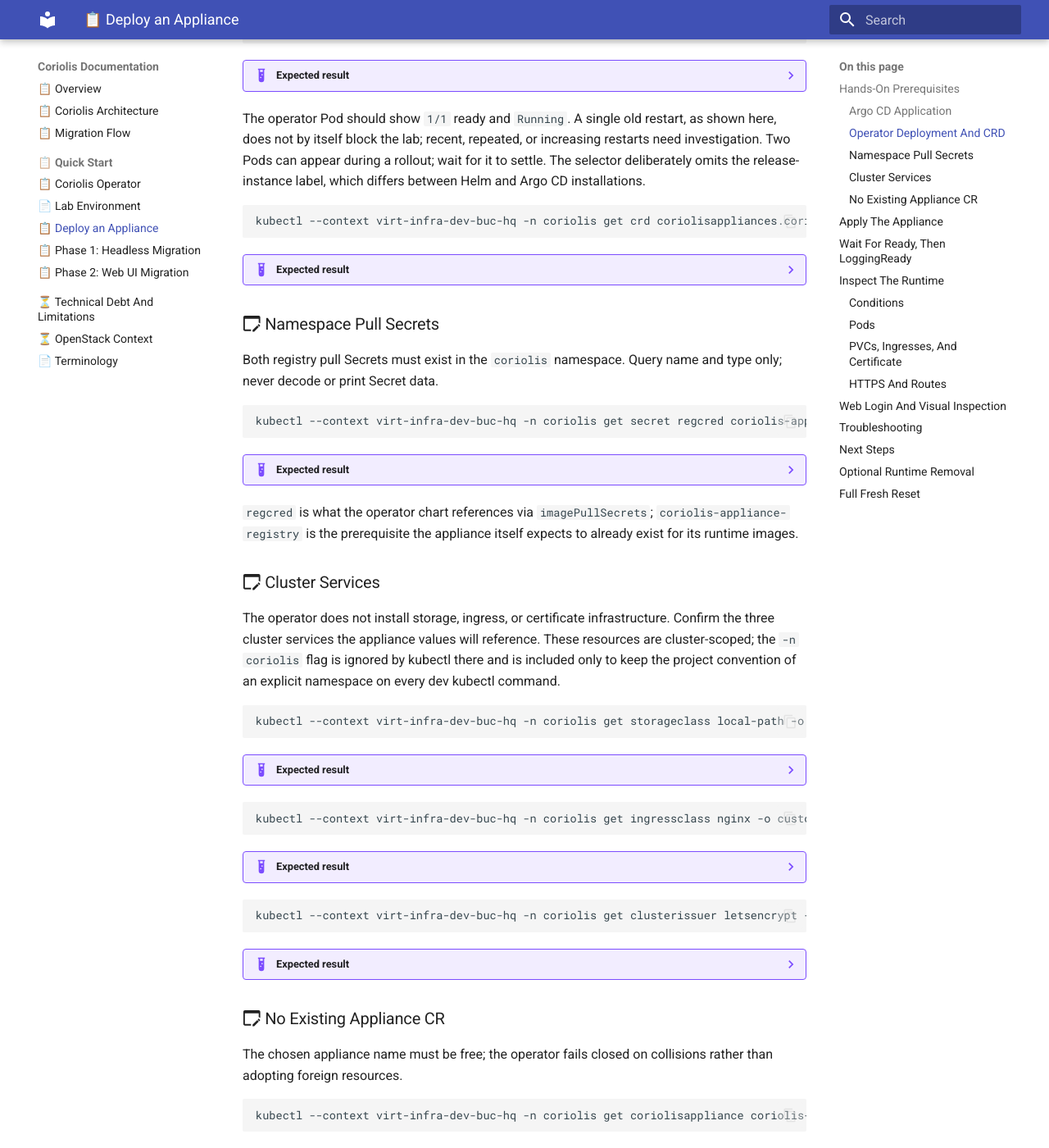
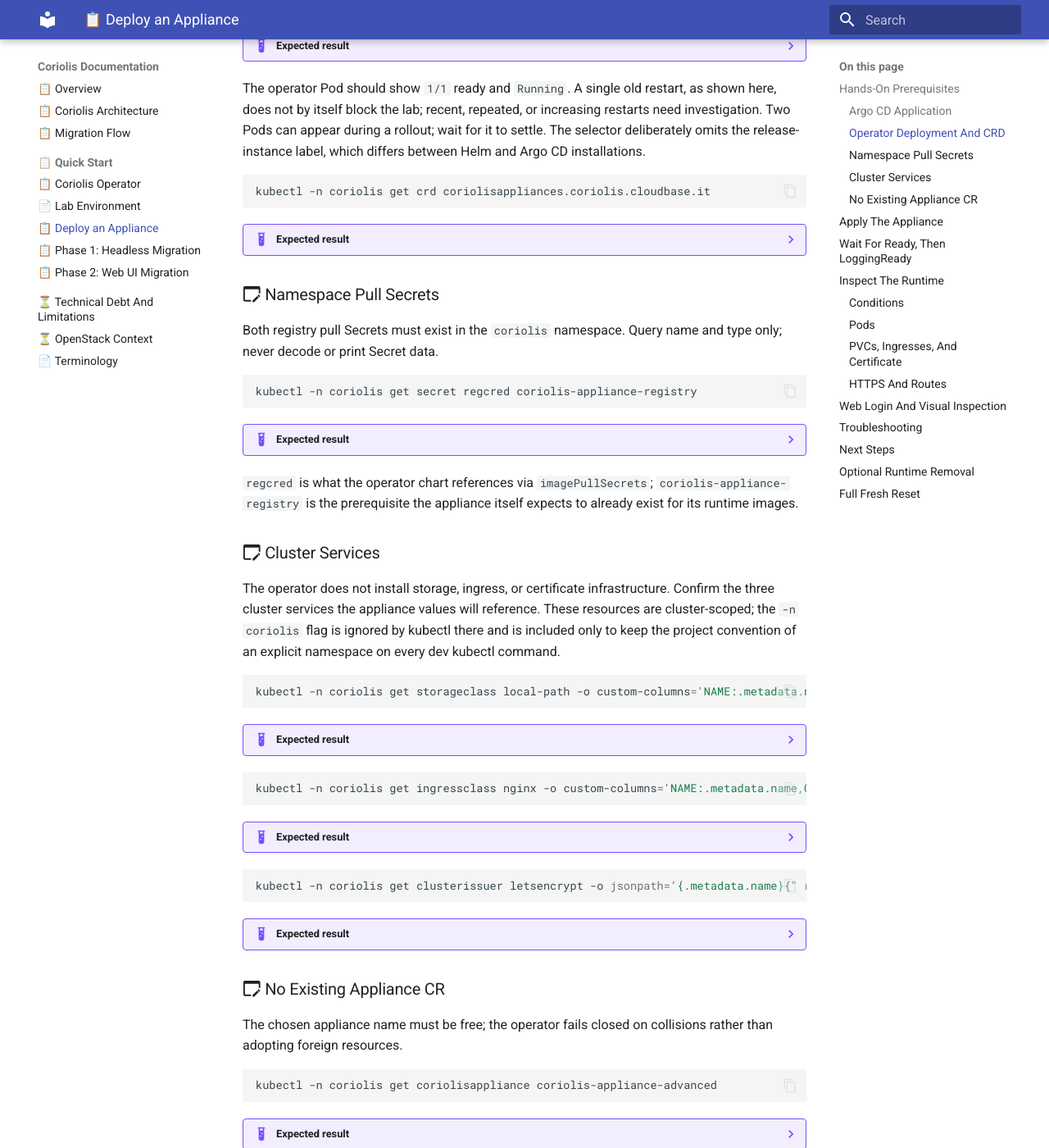
Before and after one commit to radumoisan/coriolis, an MkDocs documentation site: the page built from docs/deploy-appliance.md, in a window 1280 px wide and 1400 px high, scrolled down 1069 px. Shown: the whole window at 82% size. Built offline with MkDocs 1.6.1 and Material for MkDocs 9.7.7, drawn with Linux system fonts in a browser that asks for light colours; some of the changed text lies outside the part shown.

Commit message:
Improved docs
Signed-off-by: Radu Moisan <radu.moisan@gmail.com>

````diff
--- a/docs/deploy-appliance.md
+++ b/docs/deploy-appliance.md
@@ -16,7 +16,7 @@
 
 <!-- Verify the shared coriolis Application is Synced and Healthy. -->
 ```bash
-kubectl --context virt-infra-dev-buc-hq -n argocd get application coriolis
+kubectl -n argocd get application coriolis
 ```
 
 ??? example "Expected result"
@@ -30,7 +30,7 @@
 
 <!-- Verify the operator Deployment is running in the coriolis namespace. -->
 ```bash
-kubectl --context virt-infra-dev-buc-hq -n coriolis get deployment coriolis-operator
+kubectl -n coriolis get deployment coriolis-operator
 ```
 
 ??? example "Expected result"
@@ -44,7 +44,7 @@
 
 <!-- Inspect the operator Pod's readiness, status, and restart count. -->
 ```bash
-kubectl --context virt-infra-dev-buc-hq -n coriolis get pods -l app.kubernetes.io/name=coriolis-operator
+kubectl -n coriolis get pods -l app.kubernetes.io/name=coriolis-operator
 ```
 
 ??? example "Expected result"
@@ -58,7 +58,7 @@
 
 <!-- Verify the CoriolisAppliance CRD is registered. -->
 ```bash
-kubectl --context virt-infra-dev-buc-hq -n coriolis get crd coriolisappliances.coriolis.cloudbase.it
+kubectl -n coriolis get crd coriolisappliances.coriolis.cloudbase.it
 ```
 
 ??? example "Expected result"
@@ -74,7 +74,7 @@
 
 <!-- Verify the two required pull Secrets exist. -->
 ```bash
-kubectl --context virt-infra-dev-buc-hq -n coriolis get secret regcred coriolis-appliance-registry
+kubectl -n coriolis get secret regcred coriolis-appliance-registry
 ```
 
 ??? example "Expected result"
@@ -93,7 +93,7 @@
 
 <!-- Verify the dev local-path StorageClass exists; stable fields only, no volatile age. -->
 ```bash
-kubectl --context virt-infra-dev-buc-hq -n coriolis get storageclass local-path -o custom-columns='NAME:.metadata.name,PROVISIONER:.provisioner,RECLAIM:.reclaimPolicy,BINDING:.volumeBindingMode'
+kubectl -n coriolis get storageclass local-path -o custom-columns='NAME:.metadata.name,PROVISIONER:.provisioner,RECLAIM:.reclaimPolicy,BINDING:.volumeBindingMode'
 ```
 
 ??? example "Expected result"
@@ -105,7 +105,7 @@
 
 <!-- Verify the nginx IngressClass exists; stable fields only, no volatile age. -->
 ```bash
-kubectl --context virt-infra-dev-buc-hq -n coriolis get ingressclass nginx -o custom-columns='NAME:.metadata.name,CONTROLLER:.spec.controller'
+kubectl -n coriolis get ingressclass nginx -o custom-columns='NAME:.metadata.name,CONTROLLER:.spec.controller'
 ```
 
 ??? example "Expected result"
@@ -117,7 +117,7 @@
 
 <!-- Verify the letsencrypt ClusterIssuer is Ready. -->
 ```bash
-kubectl --context virt-infra-dev-buc-hq -n coriolis get clusterissuer letsencrypt -o jsonpath='{.metadata.name}{" ready="}{.status.conditions[?(@.type=="Ready")].status}{"\n"}'
+kubectl -n coriolis get clusterissuer letsencrypt -o jsonpath='{.metadata.name}{" ready="}{.status.conditions[?(@.type=="Ready")].status}{"\n"}'
 ```
 
 ??? example "Expected result"
@@ -132,7 +132,7 @@
 
 <!-- Confirm no coriolis-appliance-advanced CR exists yet. -->
 ```bash
-kubectl --context virt-infra-dev-buc-hq -n coriolis get coriolisappliance coriolis-appliance-advanced
+kubectl -n coriolis get coriolisappliance coriolis-appliance-advanced
 ```
 
 ??? example "Expected result"
@@ -145,7 +145,7 @@
 
 <!-- Check whether the TLS Secret already exists before this run. -->
 ```bash
-kubectl --context virt-infra-dev-buc-hq -n coriolis get secret coriolis.app.cloudbase.wiki-tls --ignore-not-found -o name
+kubectl -n coriolis get secret coriolis.app.cloudbase.wiki-tls --ignore-not-found -o name
 ```
 
 ??? example "Expected result"
@@ -164,7 +164,7 @@
 
 <!-- Create the CoriolisAppliance from the tutorial asset. -->
 ```bash
-kubectl --context virt-infra-dev-buc-hq -n coriolis apply -f docs/assets/manifests/coriolis-appliance.yaml
+kubectl -n coriolis apply -f docs/assets/manifests/coriolis-appliance.yaml
 ```
 
 ??? example "Expected result"
@@ -179,7 +179,7 @@
 
 <!-- Wait for the core runtime Ready condition. -->
 ```bash
-kubectl --context virt-infra-dev-buc-hq -n coriolis wait --for=condition=Ready --timeout=15m coriolisappliance/coriolis-appliance-advanced
+kubectl -n coriolis wait --for=condition=Ready --timeout=15m coriolisappliance/coriolis-appliance-advanced
 ```
 
 ??? example "Expected result"
@@ -190,7 +190,7 @@
 
 <!-- Wait for the independent LoggingReady condition. -->
 ```bash
-kubectl --context virt-infra-dev-buc-hq -n coriolis wait --for=condition=LoggingReady --timeout=15m coriolisappliance/coriolis-appliance-advanced
+kubectl -n coriolis wait --for=condition=LoggingReady --timeout=15m coriolisappliance/coriolis-appliance-advanced
 ```
 
 ??? example "Expected result"
@@ -209,7 +209,7 @@
 
 <!-- Show all appliance conditions in one safe line each. -->
 ```bash
-kubectl --context virt-infra-dev-buc-hq -n coriolis get coriolisappliance coriolis-appliance-advanced -o json | jq -r '.status.conditions[] | "\(.type)=\(.status) reason=\(.reason)"'
+kubectl -n coriolis get coriolisappliance coriolis-appliance-advanced -o json | jq -r '.status.conditions[] | "\(.type)=\(.status) reason=\(.reason)"'
 ```
 
 ??? example "Expected result"
@@ -232,7 +232,7 @@
 
 <!-- Show each component's ready/total containers, Pod phase, and restart count. -->
 ```bash
-kubectl --context virt-infra-dev-buc-hq -n coriolis get pods -l coriolis.cloudbase.it/appliance=coriolis-appliance-advanced -o json | jq -r '.items | sort_by(.metadata.labels["coriolis.cloudbase.it/component"]) | .[] | [.metadata.labels["coriolis.cloudbase.it/component"], "\(((.status.containerStatuses // []) | map(select(.ready)) | length))/\(.spec.containers | length)", .status.phase, (((.status.containerStatuses // []) | map(.restartCount) | add) // 0)] | map(tostring) | join(" ")'
+kubectl -n coriolis get pods -l coriolis.cloudbase.it/appliance=coriolis-appliance-advanced -o json | jq -r '.items | sort_by(.metadata.labels["coriolis.cloudbase.it/component"]) | .[] | [.metadata.labels["coriolis.cloudbase.it/component"], "\(((.status.containerStatuses // []) | map(select(.ready)) | length))/\(.spec.containers | length)", .status.phase, (((.status.containerStatuses // []) | map(.restartCount) | add) // 0)] | map(tostring) | join(" ")'
 ```
 
 ??? example "Expected result"
@@ -264,7 +264,7 @@
 
 <!-- List the appliance PersistentVolumeClaims; stable fields only, no volatile age. -->
 ```bash
-kubectl --context virt-infra-dev-buc-hq -n coriolis get pvc -o custom-columns='NAME:.metadata.name,STATUS:.status.phase,VOLUME:.spec.volumeName,CAPACITY:.status.capacity.storage,STORAGECLASS:.spec.storageClassName'
+kubectl -n coriolis get pvc -o custom-columns='NAME:.metadata.name,STATUS:.status.phase,VOLUME:.spec.volumeName,CAPACITY:.status.capacity.storage,STORAGECLASS:.spec.storageClassName'
 ```
 
 ??? example "Expected result"
@@ -280,7 +280,7 @@
 
 <!-- List the appliance Ingress resources; stable fields only, no volatile address or age (the HTTPS check below proves routing). -->
 ```bash
-kubectl --context virt-infra-dev-buc-hq -n coriolis get ingress -o custom-columns='NAME:.metadata.name,CLASS:.spec.ingressClassName,HOST:.spec.rules[0].host'
+kubectl -n coriolis get ingress -o custom-columns='NAME:.metadata.name,CLASS:.spec.ingressClassName,HOST:.spec.rules[0].host'
 ```
 
 ??? example "Expected result"
@@ -298,7 +298,7 @@
 
 <!-- Check the cert-manager Certificate readiness; stable fields only, no volatile age. -->
 ```bash
-kubectl --context virt-infra-dev-buc-hq -n coriolis get certificate -o custom-columns='NAME:.metadata.name,READY:.status.conditions[?(@.type=="Ready")].status,SECRET:.spec.secretName'
+kubectl -n coriolis get certificate -o custom-columns='NAME:.metadata.name,READY:.status.conditions[?(@.type=="Ready")].status,SECRET:.spec.secretName'
 ```
 
 ??? example "Expected result"
@@ -312,7 +312,7 @@
 
 <!-- Verify the Certificate's requested issuer and DNS names without reading private keys. -->
 ```bash
-kubectl --context virt-infra-dev-buc-hq -n coriolis get certificate coriolis.app.cloudbase.wiki-tls -o jsonpath='{.spec.secretName}{" issuer="}{.spec.issuerRef.kind}{"/"}{.spec.issuerRef.name}{" dnsNames="}{.spec.dnsNames[*]}{"\n"}'
+kubectl -n coriolis get certificate coriolis.app.cloudbase.wiki-tls -o jsonpath='{.spec.secretName}{" issuer="}{.spec.issuerRef.kind}{"/"}{.spec.issuerRef.name}{" dnsNames="}{.spec.dnsNames[*]}{"\n"}'
 ```
 
 ??? example "Expected result"
@@ -351,7 +351,7 @@
 
 <!-- Capture the admin password privately and fail if it cannot be read or is empty. -->
 ```bash
-KEYSTONE_ADMIN_PASSWORD="$(set -o pipefail; kubectl --context virt-infra-dev-buc-hq -n coriolis get secret coriolis-appliance-advanced-infrastructure-credentials -o jsonpath='{.data.keystone_admin_password}' | base64 -d)" && test -n "$KEYSTONE_ADMIN_PASSWORD"
+KEYSTONE_ADMIN_PASSWORD="$(set -o pipefail; kubectl -n coriolis get secret coriolis-appliance-advanced-infrastructure-credentials -o jsonpath='{.data.keystone_admin_password}' | base64 -d)" && test -n "$KEYSTONE_ADMIN_PASSWORD"
 ```
 
 ??? example "Expected result"
@@ -419,7 +419,7 @@
 
 <!-- Remember the TLS Secret identity for the optional destructive reset. -->
 ```bash
-TUTORIAL_TLS_UID="$(kubectl --context virt-infra-dev-buc-hq -n coriolis get secret coriolis.app.cloudbase.wiki-tls -o jsonpath='{.metadata.uid}')" && test -n "$TUTORIAL_TLS_UID"
+TUTORIAL_TLS_UID="$(kubectl -n coriolis get secret coriolis.app.cloudbase.wiki-tls -o jsonpath='{.metadata.uid}')" && test -n "$TUTORIAL_TLS_UID"
 ```
 
 ??? example "Expected result"
@@ -432,7 +432,7 @@
 
 <!-- Delete the appliance CR through the operator's supported path and wait for finalization. -->
 ```bash
-kubectl --context virt-infra-dev-buc-hq -n coriolis delete coriolisappliance coriolis-appliance-advanced --wait=true --timeout=10m
+kubectl -n coriolis delete coriolisappliance coriolis-appliance-advanced --wait=true --timeout=10m
 ```
 
 ??? example "Expected result"
@@ -443,7 +443,7 @@
 
 <!-- List the appliance Pods by label after deletion. -->
 ```bash
-kubectl --context virt-infra-dev-buc-hq -n coriolis get pods -l coriolis.cloudbase.it/appliance=coriolis-appliance-advanced
+kubectl -n coriolis get pods -l coriolis.cloudbase.it/appliance=coriolis-appliance-advanced
 ```
 
 ??? example "Expected result"
@@ -454,7 +454,7 @@
 
 <!-- List the three retained data PVCs explicitly; stable fields only, no volatile age. -->
 ```bash
-kubectl --context virt-infra-dev-buc-hq -n coriolis get pvc coriolis-appliance-advanced-mariadb-data coriolis-appliance-advanced-rabbitmq-data coriolis-appliance-advanced-loki-data -o custom-columns='NAME:.metadata.name,STATUS:.status.phase,VOLUME:.spec.volumeName,CAPACITY:.status.capacity.storage,STORAGECLASS:.spec.storageClassName'
+kubectl -n coriolis get pvc coriolis-appliance-advanced-mariadb-data coriolis-appliance-advanced-rabbitmq-data coriolis-appliance-advanced-loki-data -o custom-columns='NAME:.metadata.name,STATUS:.status.phase,VOLUME:.spec.volumeName,CAPACITY:.status.capacity.storage,STORAGECLASS:.spec.storageClassName'
 ```
 
 ??? example "Expected result"
@@ -477,7 +477,7 @@
 
 <!-- Enumerate the retained Secrets and PVCs by appliance label, metadata only. -->
 ```bash
-kubectl --context virt-infra-dev-buc-hq -n coriolis get secret,pvc -l coriolis.cloudbase.it/appliance=coriolis-appliance-advanced -o json | jq -r '.items | sort_by(.kind, .metadata.name) | .[] | "\(.kind) \(.metadata.name)"'
+kubectl -n coriolis get secret,pvc -l coriolis.cloudbase.it/appliance=coriolis-appliance-advanced -o json | jq -r '.items | sort_by(.kind, .metadata.name) | .[] | "\(.kind) \(.metadata.name)"'
 ```
 
 ??? example "Expected result"
@@ -501,7 +501,7 @@
 
 <!-- Capture exactly three bound PV names from the tutorial claims. -->
 ```bash
-TUTORIAL_PVS=($(kubectl --context virt-infra-dev-buc-hq -n coriolis get pvc coriolis-appliance-advanced-mariadb-data coriolis-appliance-advanced-rabbitmq-data coriolis-appliance-advanced-loki-data -o jsonpath='{.items[*].spec.volumeName}')) && test "${#TUTORIAL_PVS[@]}" -eq 3
+TUTORIAL_PVS=($(kubectl -n coriolis get pvc coriolis-appliance-advanced-mariadb-data coriolis-appliance-advanced-rabbitmq-data coriolis-appliance-advanced-loki-data -o jsonpath='{.items[*].spec.volumeName}')) && test "${#TUTORIAL_PVS[@]}" -eq 3
 ```
 
 ??? example "Expected result"
@@ -514,7 +514,7 @@
 
 <!-- Delete the three appliance data PVCs by exact name and wait for completion. -->
 ```bash
-kubectl --context virt-infra-dev-buc-hq -n coriolis delete pvc coriolis-appliance-advanced-mariadb-data coriolis-appliance-advanced-rabbitmq-data coriolis-appliance-advanced-loki-data --wait=true --timeout=5m
+kubectl -n coriolis delete pvc coriolis-appliance-advanced-mariadb-data coriolis-appliance-advanced-rabbitmq-data coriolis-appliance-advanced-loki-data --wait=true --timeout=5m
 ```
 
 ??? example "Expected result"
@@ -527,7 +527,7 @@
 
 <!-- Check only the captured PVs; ignore NotFound responses, not other errors. -->
 ```bash
-test "${#TUTORIAL_PVS[@]}" -eq 3 && kubectl --context virt-infra-dev-buc-hq -n coriolis get pv "${TUTORIAL_PVS[@]}" --ignore-not-found -o name
+test "${#TUTORIAL_PVS[@]}" -eq 3 && kubectl -n coriolis get pv "${TUTORIAL_PVS[@]}" --ignore-not-found -o name
 ```
 
 ??? example "Expected result"
@@ -540,7 +540,7 @@
 
 <!-- Delete the seven generated credential Secrets by exact name. -->
 ```bash
-kubectl --context virt-infra-dev-buc-hq -n coriolis delete secret coriolis-appliance-advanced-barbican-credentials coriolis-appliance-advanced-coriolis-credentials coriolis-appliance-advanced-infrastructure-credentials coriolis-appliance-advanced-keystone-credential-keys coriolis-appliance-advanced-keystone-database-credentials coriolis-appliance-advanced-keystone-fernet-keys coriolis-appliance-advanced-logging-credentials
+kubectl -n coriolis delete secret coriolis-appliance-advanced-barbican-credentials coriolis-appliance-advanced-coriolis-credentials coriolis-appliance-advanced-infrastructure-credentials coriolis-appliance-advanced-keystone-credential-keys coriolis-appliance-advanced-keystone-database-credentials coriolis-appliance-advanced-keystone-fernet-keys coriolis-appliance-advanced-logging-credentials
 ```
 
 ??? example "Expected result"
@@ -557,7 +557,7 @@
 
 <!-- Confirm no Certificate or Ingress remains before deleting the TLS Secret. -->
 ```bash
-kubectl --context virt-infra-dev-buc-hq -n coriolis get certificate,ingress -o name
+kubectl -n coriolis get certificate,ingress -o name
 ```
 
 ??? example "Expected result"
@@ -571,7 +571,7 @@
 
 <!-- Verify that the TLS Secret still has the UID captured before runtime removal. -->
 ```bash
-test -n "${TUTORIAL_TLS_UID:-}" && test "$TUTORIAL_TLS_UID" = "$(kubectl --context virt-infra-dev-buc-hq -n coriolis get secret coriolis.app.cloudbase.wiki-tls -o jsonpath='{.metadata.uid}')"
+test -n "${TUTORIAL_TLS_UID:-}" && test "$TUTORIAL_TLS_UID" = "$(kubectl -n coriolis get secret coriolis.app.cloudbase.wiki-tls -o jsonpath='{.metadata.uid}')"
 ```
 
 ??? example "Expected result"
@@ -584,7 +584,7 @@
 
 <!-- Delete the run-created TLS Secret after the verification above. -->
 ```bash
-kubectl --context virt-infra-dev-buc-hq -n coriolis delete secret coriolis.app.cloudbase.wiki-tls
+kubectl -n coriolis delete secret coriolis.app.cloudbase.wiki-tls
 ```
 
 ??? example "Expected result"
@@ -597,7 +597,7 @@
 
 <!-- Confirm no appliance-labeled workload, config, or storage resources remain. -->
 ```bash
-kubectl --context virt-infra-dev-buc-hq -n coriolis get deploy,sts,pod,job,svc,cm,secret,pvc,ingress,sa,role,rolebinding -l coriolis.cloudbase.it/appliance=coriolis-appliance-advanced -o name
+kubectl -n coriolis get deploy,sts,pod,job,svc,cm,secret,pvc,ingress,sa,role,rolebinding -l coriolis.cloudbase.it/appliance=coriolis-appliance-advanced -o name
 ```
 
 ??? example "Expected result"
@@ -608,7 +608,7 @@
 
 <!-- Confirm the operator Deployment is untouched and still ready. -->
 ```bash
-kubectl --context virt-infra-dev-buc-hq -n coriolis get deployment coriolis-operator
+kubectl -n coriolis get deployment coriolis-operator
 ```
 
 ??? example "Expected result"
@@ -620,7 +620,7 @@
 
 <!-- Confirm the Argo CD Application is still Synced and Healthy. -->
 ```bash
-kubectl --context virt-infra-dev-buc-hq -n argocd get application coriolis
+kubectl -n argocd get application coriolis
 ```
 
 ??? example "Expected result"
````
Also changed, not shown: other parts of docs/deploy-appliance.md (+2 -2 lines).
